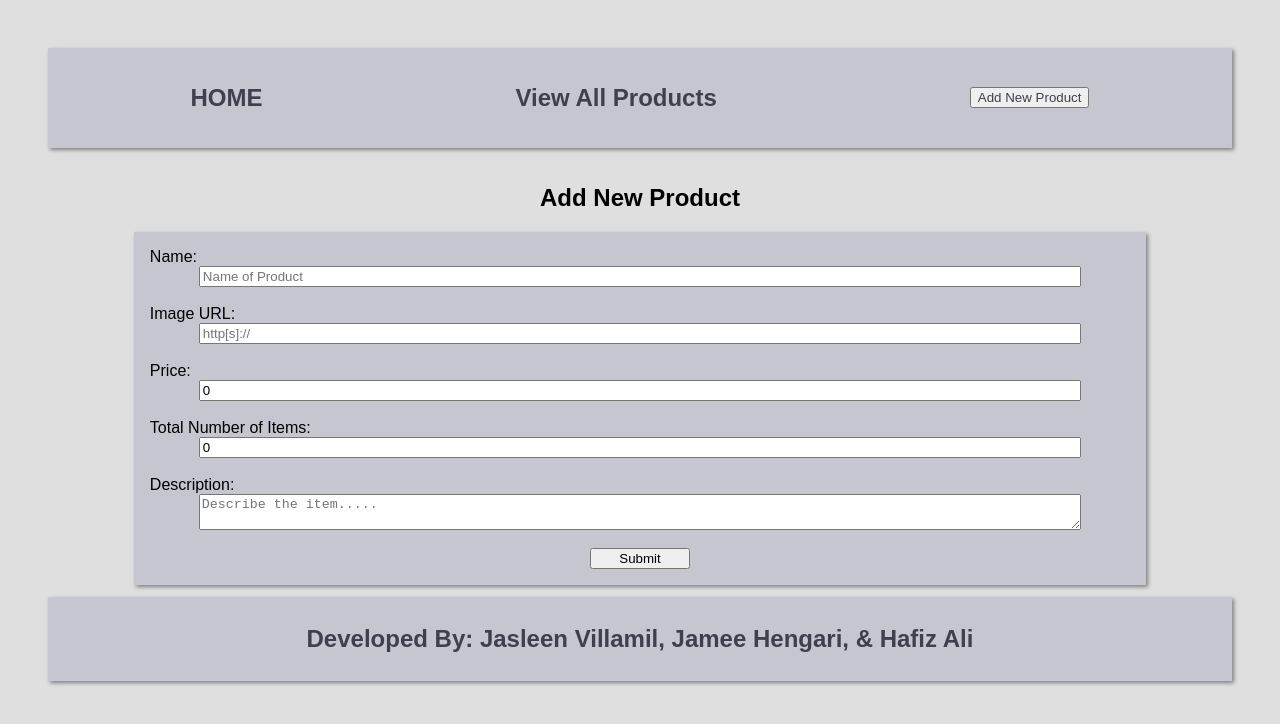
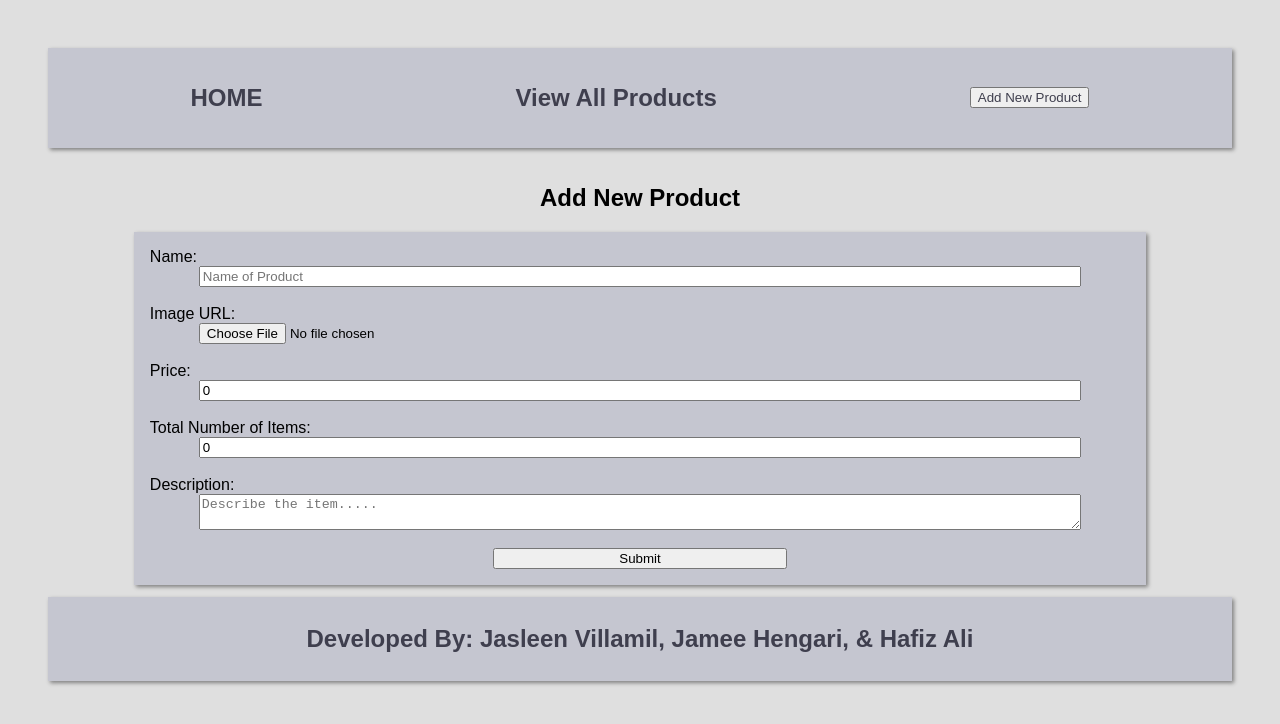
Before and after one commit to mohsinali678/PERN-Module-4-Final-Project, a React (Create React App) app in the folder front-end/: page /products/new in a window 1280 px wide. Shown: the top 724 px of the page. Built offline with nearby package versions, Linux system fonts and the light colour scheme.

Commit message:
Added Image Upload

```diff
--- a/front-end/public/index.html
+++ b/front-end/public/index.html
@@ -2,7 +2,7 @@
 <html lang="en">
   <head>
     <meta charset="utf-8" />
-    <link rel="icon" href="%PUBLIC_URL%/favicon.ico" />
+    <link rel="icon" href="%PUBLIC_URL%/Sports_Logo.png" />
     <meta name="viewport" content="width=device-width, initial-scale=1" />
     <meta name="theme-color" content="#000000" />
     <meta
@@ -24,7 +24,7 @@
       work correctly both with client-side routing and a non-root public URL.
       Learn how to configure a non-root public URL by running `npm run build`.
     -->
-    <title>React App</title>
+    <title>Sports Gear Shop</title>
   </head>
   <body>
     <noscript>You need to enable JavaScript to run this app.</noscript>
--- a/front-end/src/Components/ProductEditForm.js
+++ b/front-end/src/Components/ProductEditForm.js
@@ -8,53 +8,71 @@ export default function ProductEditForm() {
     const API = apiURL();
     const { id } = useParams();
     const [product, setProduct] = useState({
-    name: "",
-    image_url: "",
-    price: 0,
+        name : "",
+        image_url : "",
+        file : null,
+        price : 0,
         number_of_items: 0,
-    in_stock: false,
+        description_of_item:" ",
+        in_stock : false
     });
     const history = useHistory();
 
+
     //Update State Upon Page Load
     useEffect(() => {
-    axios
-      .get(`${API}/products/${id}`)
+        axios.get(`${API}/products/${id}`)
         .then(
-        (response) => setProduct(response.data.payload),
+            response => {
+                setProduct(response.data.payload);
+            }
+        ,
             (error) => {
-          console.error(`Error: ${error}`);
-          history.push(`/not-found`);
+            console.error(`Error: ${error}`)
+            history.push(`/not-found`)
             }
         )
-      .catch((c) => console.warn(`Warning: ${c}`));
-  }, [id, history, API]);
+        .catch(c => console.warn(`Warning: ${c}`));
+    }, [id, history, API])
+
 
     //Update product Function
     const updateProduct = (product) => {
-    axios
-      .put(`${API}/products/${id}`, product)
+        axios.put(`${API}/products/${id}`, product)
         .then(
             () => {
                 history.push("/products");
-        },
+            }
+            ,
             (error) => {
-          console.error(`Error: ${error}`);
+                console.error(`Error: ${error}`)
             }
         )
-      .catch((c) => console.warn(`Warning: ${c}`));
-  };
+        .catch(c => console.warn(`Warning: ${c}`));
+    }
+
+
 
     //Handle Text Change
     const handleTextChange = (event) => {
-    setProduct({ ...product, [event.target.id]: event.target.value });
-  };
+        setProduct({...product, [event.target.id] : event.target.value});
+    }
+
+
+    //File Select Handler
+    const fileSelectHandler = (event) => {
+        product[event.target.id] = event.target.files[0];
+        product['image_url'] = URL.createObjectURL(product[event.target.id])
+    }
+
+
 
     //Handle Submit
     const handleSubmit = (event) => {
         event.preventDefault();
         updateProduct(product);
-  };
+    }
+
 
     return (
         <div className="Edit">
@@ -70,15 +88,12 @@ export default function ProductEditForm() {
                     required
                 />
                 <br />
-        <label htmlFor="image_url">Image URL:</label>
+                <label htmlFor="file">Image URL:</label>
                 <input
-          id="image_url"
-          name="image_url"
-          type="text"
-          placeholder="http[s]://"
-          value={product.image_url}
-          onChange={handleTextChange}
-          pattern="http[s]*://.+"
+                    id="file"
+                    name="file"
+                    type="file"
+                    onChange={fileSelectHandler}
                     required
                 />
                 <br />
@@ -116,12 +131,12 @@ export default function ProductEditForm() {
                 />
                 <br />
 
-        <input id="submit" type="submit" />
+                <input type="submit" />
             </form>
-      <br />
-      <Link id="neverMind" to={`/products/${id}`}>
+
+            <Link to={`/products/${id}`}>
                 <button>Never mind!</button>
             </Link>
         </div>
-  );
+    )
 }
--- a/front-end/src/Components/ProductNewForm.js
+++ b/front-end/src/Components/ProductNewForm.js
@@ -1,46 +1,62 @@
 import { useState } from "react";
 import { useHistory, withRouter } from "react-router-dom";
 import axios from "axios";
-import apiURL from "../util/apiURL.js";
+import apiURL from "../util/apiURL.js"
 
 export default withRouter(function ProductNewForm() {
     //INITIALIZING VARIABLES
     const API = apiURL();
     const [product, setProduct] = useState({
-    name: "",
-    image_url: "",
-    price: 0,
+        name : "",
+        image_url : "",
+        file : null,
+        price : 0,
         number_of_items: 0,
-    description_of_item: "",
-    in_stock: false,
+        description_of_item:"",
+        in_stock : false
     });
+    // const [file, setFile] = useState(null);
     const history = useHistory();
+
 
     // Add Product Function
     const addProduct = (newProduct) => {
-    axios
-      .post(`${API}/products`, newProduct)
+        axios.post(`${API}/products`, newProduct)
             .then(
-        () => {
+                (response) => {
                     history.push("/products");
-        },
+                }
+                ,
                 (error) => {
-          console.error(`Error: ${error}`);
+                    console.error(`Error: ${error}`)
                 }
             )
-      .catch((c) => console.warn(`Warning: ${c}`));
-  };
+            .catch(c => console.warn(`Warning: ${c}`));
+
+
+
+    }
+
 
     //Handle Text Change
     const handleTextChange = (event) => {
-    setProduct({ ...product, [event.target.id]: event.target.value });
-  };
+        setProduct({...product, [event.target.id] : event.target.value});
+    }
+
+
+    //File Select Handler
+    const fileSelectHandler = (event) => {
+        product[event.target.id] = event.target.files[0];
+        product['image_url'] = URL.createObjectURL(product[event.target.id])
+    }
+
 
     //Handle Submit
     const handleSubmit = (event) => {
         event.preventDefault();
         addProduct(product);
-  };
+    }
+
 
     return (
         <div className="New">
@@ -56,18 +72,17 @@ export default withRouter(function ProductNewForm() {
                     required
                 />
                 <br />
-        <label htmlFor="image_url">Image URL:</label>
+
+                <label htmlFor="file">Image URL:</label>
                 <input
-          id="image_url"
-          name="image_url"
-          type="text"
-          placeholder="http[s]://"
-          value={product.image_url}
-          onChange={handleTextChange}
-          pattern="http[s]*://.+"
+                    id="file"
+                    name="file"
+                    type="file"
+                    onChange={fileSelectHandler}
                     required
                 />
                 <br />
+
                 <label htmlFor="price">Price:</label>
                 <input
                     id="price"
@@ -79,6 +94,7 @@ export default withRouter(function ProductNewForm() {
                     required
                 />
                 <br />
+
                 <label htmlFor="number_of_items">Total Number of Items:</label>
                 <input
                     id="number_of_items"
@@ -102,8 +118,8 @@ export default withRouter(function ProductNewForm() {
                 />
                 <br />
 
-        <input id="submit" type="submit" />
+                <input type="submit" />
             </form>
         </div>
-  );
+    )
 });
```
Also changed, not shown: front-end/public/Sports_Logo.png (added). Lines whose indentation alone changed are shown as unchanged.
